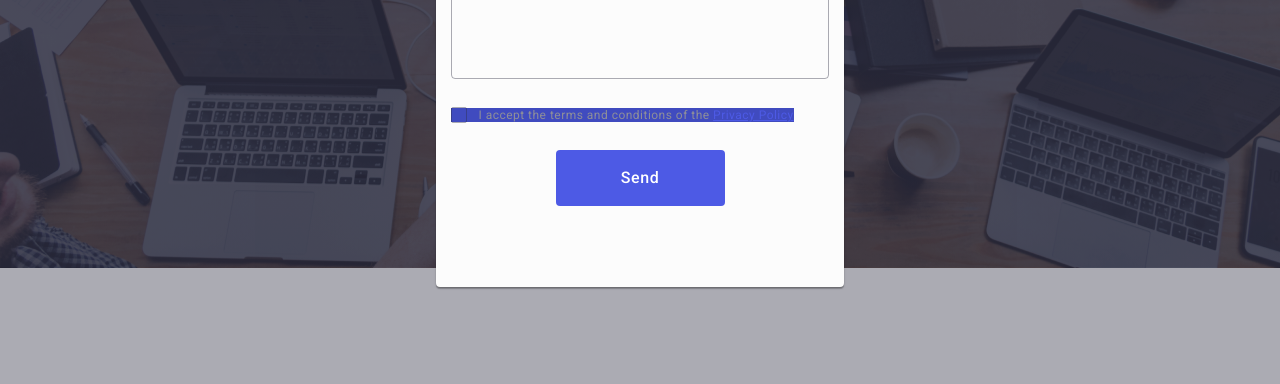
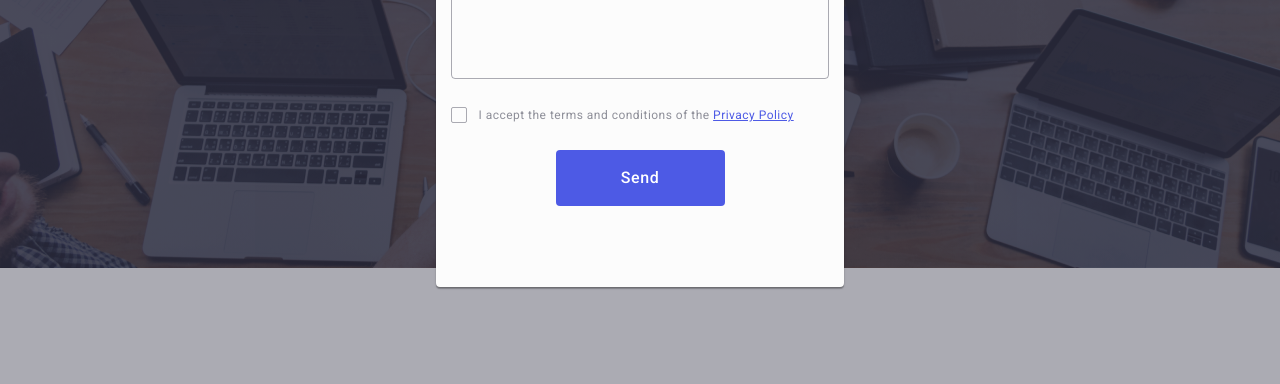
Before and after one commit to ElenaSaiko/goit-markup-hw-05, a plain HTML site: page index.html in a window 1280 px wide. Shown: the part 405-789 px from the top of the page. Drawn offline with nearby package versions, Linux system fonts and the light colour scheme.

Commit message:
Add files via upload

```diff
--- a/css/styles.css
+++ b/css/styles.css
@@ -756,8 +756,7 @@ a.logo .logo-header {
   border-color: #4d5ae5;
 }
 
-.input:focus,
-.icon-username {
+.input:focus + .icon-username {
   fill: #4d5ae5;
 }
 
@@ -808,18 +807,14 @@ a.logo .logo-header {
   margin-bottom: 24px;
 }
 
-.modal-privacy:checked,
-.modal-privacy-text,
-.modal-privacy-span {
+.modal-privacy:checked + .modal-privacy-text .modal-privacy-span {
   background-color: #404bbf;
   border: none;
   fill: #f4f4fd;
   color: #8e8f99;
 }
 
-.modal-privacy:checked,
-.modal-privacy-text,
-.icon-username-privacy {
+.modal-privacy:checked + .modal-privacy-text .icon-username-privacy {
   fill: #f4f4fd;
 }
 
```
